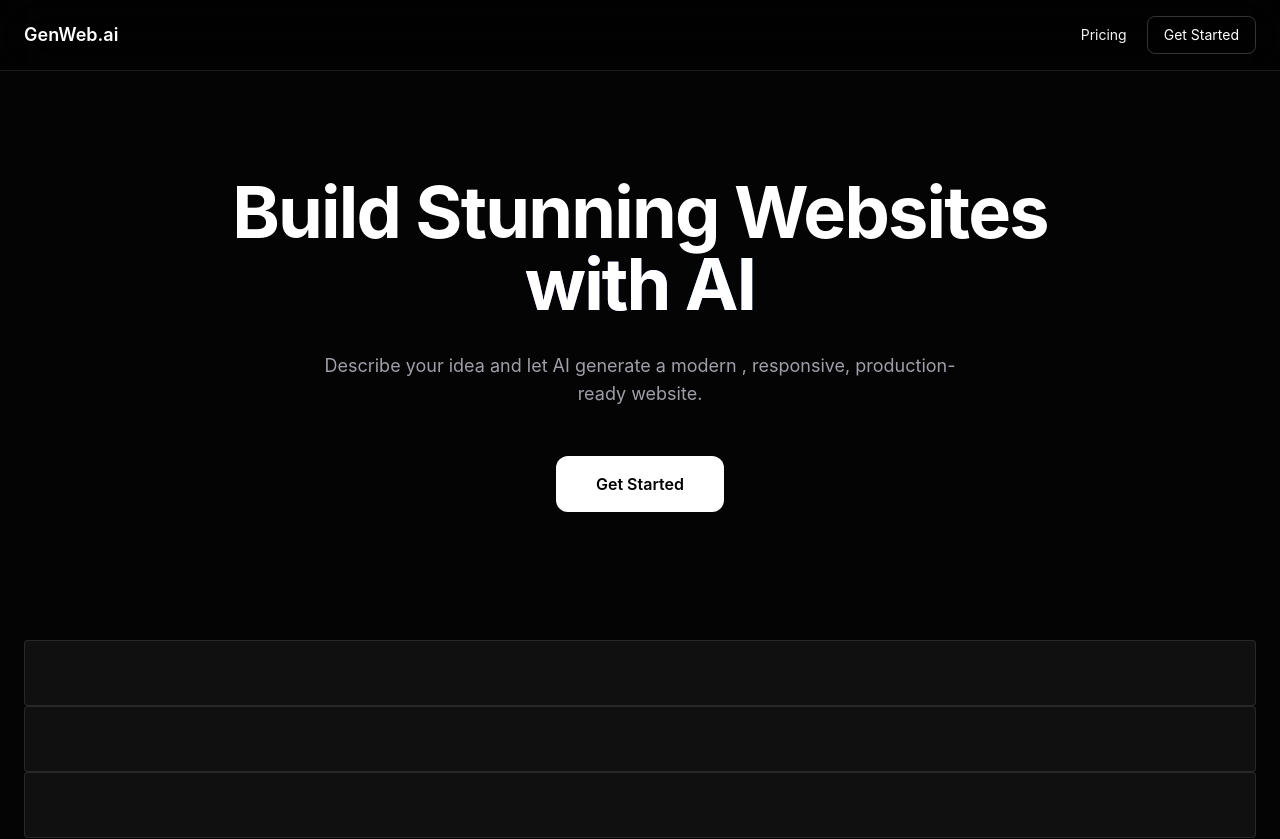
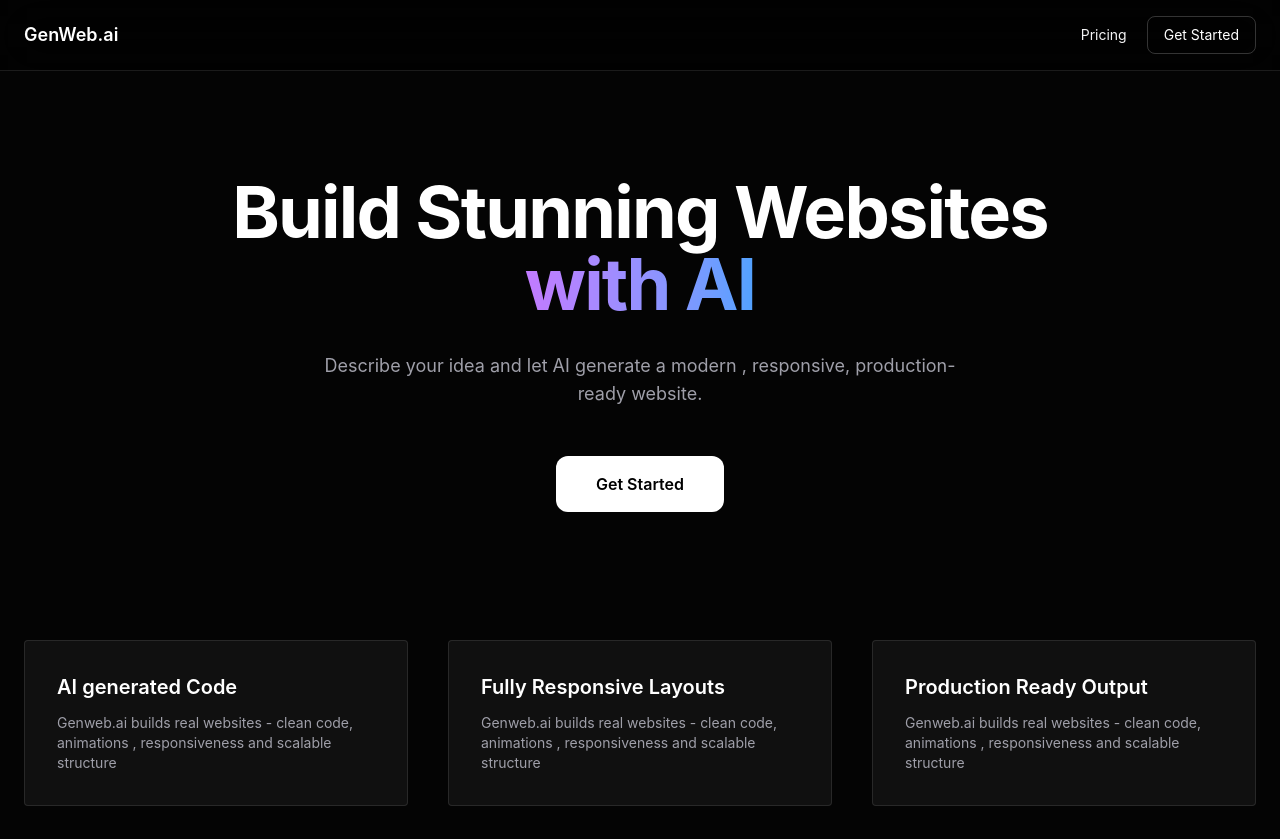
Before and after one commit to Rohithvasanthan/AI_Website_Builder, a React (Vite) app in the folder client/: page / in a window 1280 px wide. Shown: the top 839 px of the page. Built offline with nearby package versions, Linux system fonts and the light colour scheme.

Commit message:
feat: update Home component with new layout and descriptive content

```diff
--- a/client/src/pages/Home.jsx
+++ b/client/src/pages/Home.jsx
@@ -32,7 +32,7 @@ function Home() {
             className="text-5xl md:text-7xl font-bold tracking-tight"
             >
                 Build Stunning Websites <br/>
-                <span className="bg-linear-to-r from-purple-400 to-blue-400 bg-clip-text text-transaparent">with AI
+                <span className="bg-linear-to-r from-purple-400 to-blue-400 bg-clip-text text-transparent">with AI
 
                 </span>
 
@@ -51,14 +51,20 @@ function Home() {
         </section>
 
         <section className="max-w-7xl mx-auto px-6 pb-32">
-            <div>
+            <div className="grid grid-cols-1 md:grid-cols-3 gap-10">
                 {highlights.map((h,i)=>(
                     <motion.div
                     key={i}
                     initial={{opacity:0,y:40}}
                     whileInView={{opacity:1,y:0}}
+                    transition={{duration:1}}
                     className="rounded 2-xl bg-white/5 border border-white/10 p-8"
                     >
+                        <h1 className="text-xl font-semibold mb-3">{h}</h1>
+                        <p className="text-sm text-zinc-400">
+                            Genweb.ai builds real websites - clean code,
+                            animations , responsiveness and scalable structure
+                        </p>
 
                     </motion.div>
                 ))}
```
